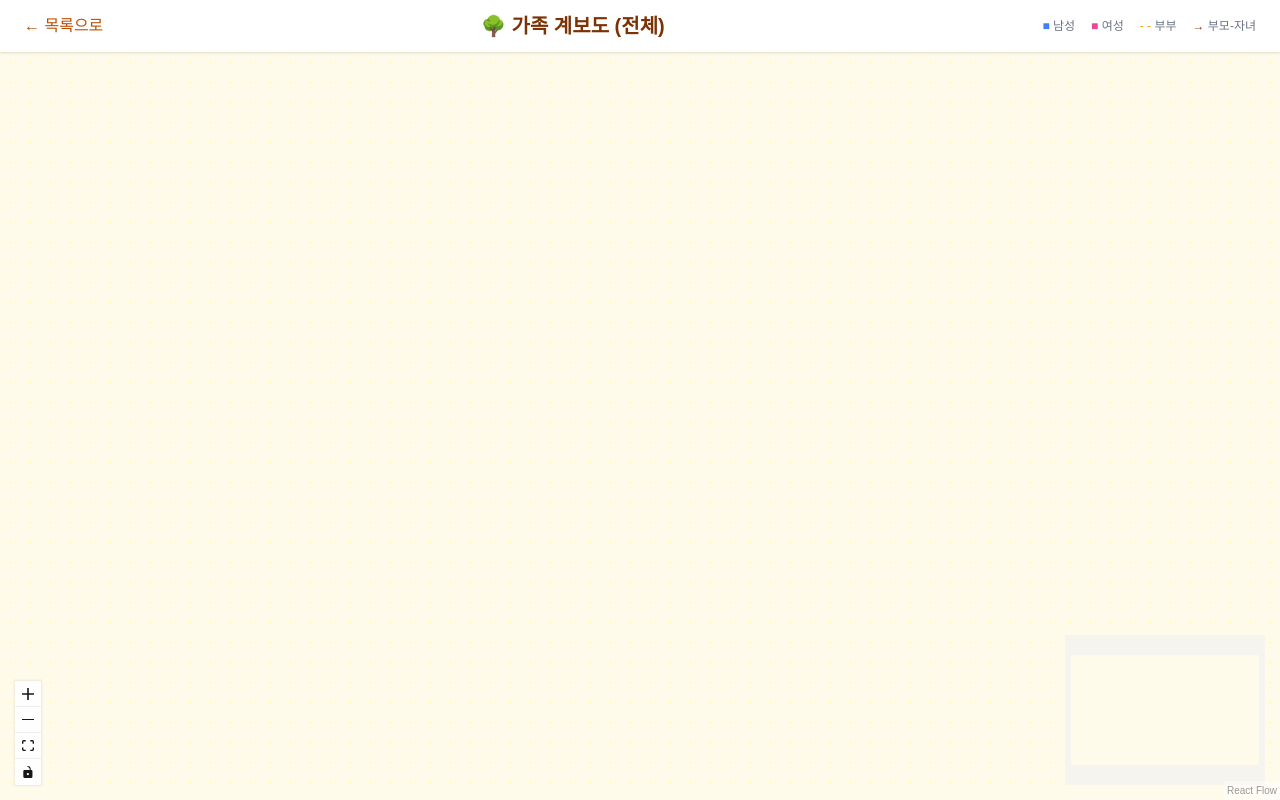
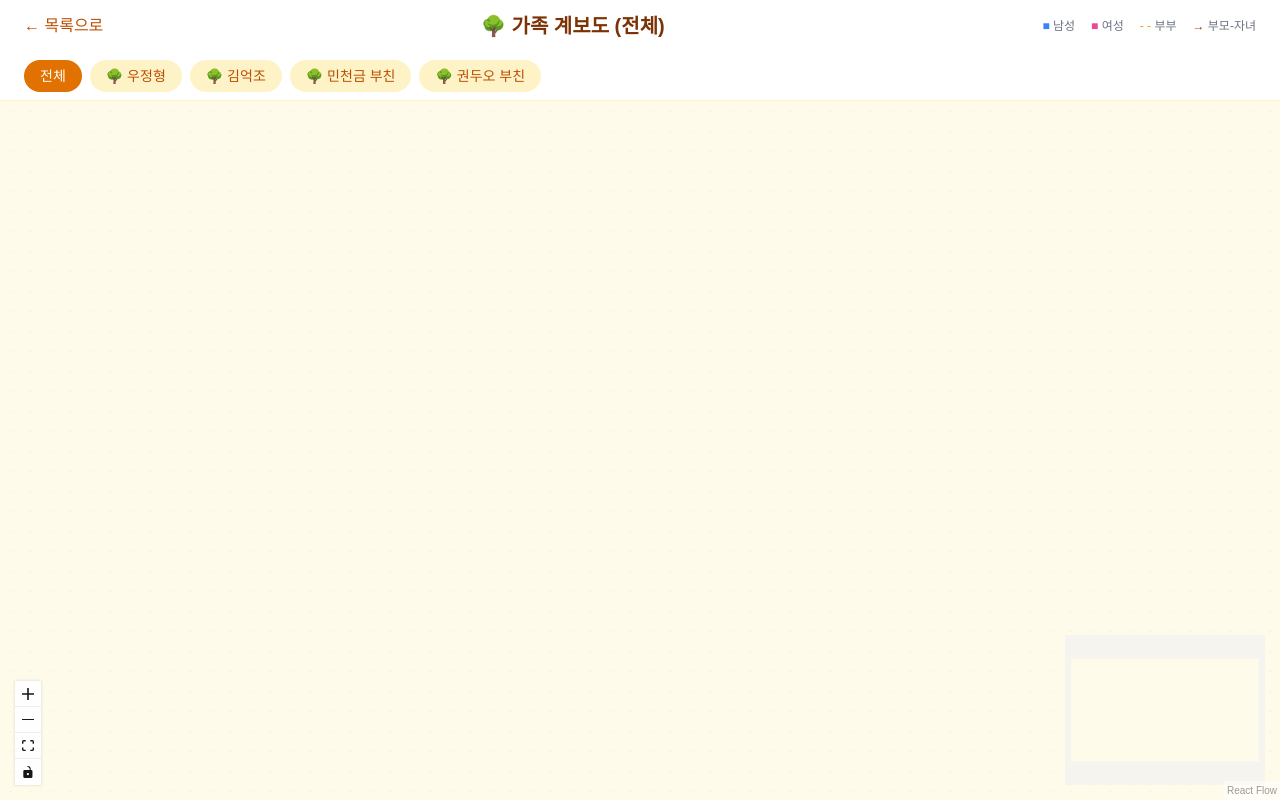
Before and after one commit to highnetw/jokbo, a Next.js app: page /tree in a window 1280 px wide. Built offline with nearby package versions, Linux system fonts and the light colour scheme; no server answers.

Commit message:
4 families add

```diff
--- a/app/tree/page.tsx
+++ b/app/tree/page.tsx
@@ -15,44 +15,101 @@ import {
 } from '@xyflow/react';
 import '@xyflow/react/dist/style.css';
 import { nodeTypes } from '@/components/PersonNode';
-import { buildTreeData } from '@/lib/treeBuilder';
+import { buildTreeData, PersonRow, RelRow } from '@/lib/treeBuilder';
+
+const FAMILY_TABS = [
+  { id: 'all',         label: '전체' },
+  { id: 'woo_family',  label: '🌳 우정형' },
+  { id: 'kim_family',  label: '🌳 김억조' },
+  { id: 'min_family',  label: '🌳 민천금 부친' },
+  { id: 'kwon_family', label: '🌳 권두오 부친' },
+];
 
 export default function TreePage() {
   const [nodes, setNodes, onNodesChange] = useNodesState<Node>([]);
   const [edges, setEdges, onEdgesChange] = useEdgesState<Edge>([]);
   const [loading, setLoading] = useState(true);
+  const [selectedFamily, setSelectedFamily] = useState('all');
 
-  const build = useCallback(async () => {
+  const [allPersons, setAllPersons] = useState<PersonRow[]>([]);
+  const [allRels, setAllRels] = useState<RelRow[]>([]);
+
+  // 최초 1회 DB에서 전체 데이터 로드
+  useEffect(() => {
+    const fetchData = async () => {
       const { data: persons } = await supabase
         .from('jokbo_persons')
-      .select('id, name, gender, birth_year, death_year, photo_url');
+        .select('id, name, gender, birth_year, death_year, photo_url, family_tree_ids');
       const { data: rels } = await supabase
         .from('jokbo_relationships')
         .select('person_id, related_person_id, relation_type');
 
       if (persons && rels) {
-      const { nodes: n, edges: e } = buildTreeData(persons, rels);
+        setAllPersons(persons as PersonRow[]);
+        setAllRels(rels as RelRow[]);
+      }
+      setLoading(false);
+    };
+    fetchData();
+  }, []);
+
+  // 탭 변경 시 필터링해서 트리 재빌드
+  const buildTree = useCallback(() => {
+    if (allPersons.length === 0) return;
+
+    const filteredPersons = selectedFamily === 'all'
+      ? allPersons
+      : allPersons.filter(p =>
+          (p as any).family_tree_ids?.includes(selectedFamily)
+        );
+
+    const filteredIds = new Set(filteredPersons.map(p => p.id));
+    const filteredRels = allRels.filter(r =>
+      filteredIds.has(r.person_id) && filteredIds.has(r.related_person_id)
+    );
+
+    const { nodes: n, edges: e } = buildTreeData(filteredPersons, filteredRels);
     setNodes(n);
     setEdges(e);
-    }
-    setLoading(false);
-  }, [setNodes, setEdges]);
+  }, [allPersons, allRels, selectedFamily, setNodes, setEdges]);
 
-  useEffect(() => { build(); }, [build]);
+  useEffect(() => { buildTree(); }, [buildTree]);
+
+  const selectedTab = FAMILY_TABS.find(t => t.id === selectedFamily);
 
   return (
     <main className="w-screen h-screen bg-amber-50 flex flex-col">
+
+      {/* 헤더 */}
       <div className="flex items-center justify-between px-6 py-3 bg-white shadow-sm z-10">
         <Link href="/">
           <button className="text-amber-700 hover:text-amber-900 font-medium">← 목록으로</button>
         </Link>
-        <h1 className="text-xl font-bold text-amber-900">🌳 가족 계보도 (전체)</h1>
+        <h1 className="text-xl font-bold text-amber-900">
+          🌳 {selectedFamily === 'all' ? '가족 계보도 (전체)' : `${selectedTab?.label} 계보도`}
+        </h1>
         <div className="flex items-center gap-4 text-xs text-gray-500">
           <span><span style={{color:'#3b82f6'}}>■</span> 남성</span>
           <span><span style={{color:'#ec4899'}}>■</span> 여성</span>
           <span><span style={{color:'#f59e0b'}}>- -</span> 부부</span>
           <span><span style={{color:'#92400e'}}>→</span> 부모-자녀</span>
         </div>
+      </div>
+
+      {/* 패밀리 탭 */}
+      <div className="flex gap-2 px-6 py-2 bg-white border-b border-amber-100 z-10 overflow-x-auto">
+        {FAMILY_TABS.map(tab => (
+          <button
+            key={tab.id}
+            onClick={() => setSelectedFamily(tab.id)}
+            className={`px-4 py-1.5 rounded-full text-sm font-medium whitespace-nowrap transition
+              ${selectedFamily === tab.id
+                ? 'bg-amber-600 text-white'
+                : 'bg-amber-100 text-amber-700 hover:bg-amber-200'}`}
+          >
+            {tab.label}
+          </button>
+        ))}
       </div>
 
       {loading ? (
```
Lines whose indentation alone changed are shown as unchanged.
